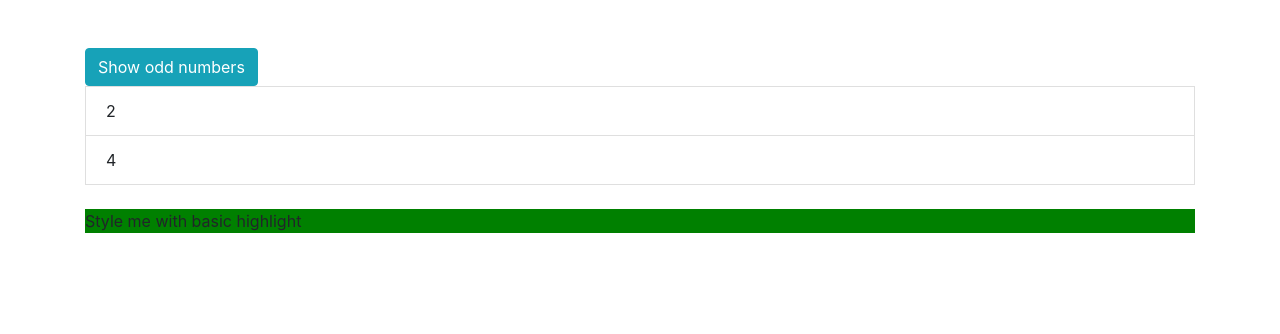
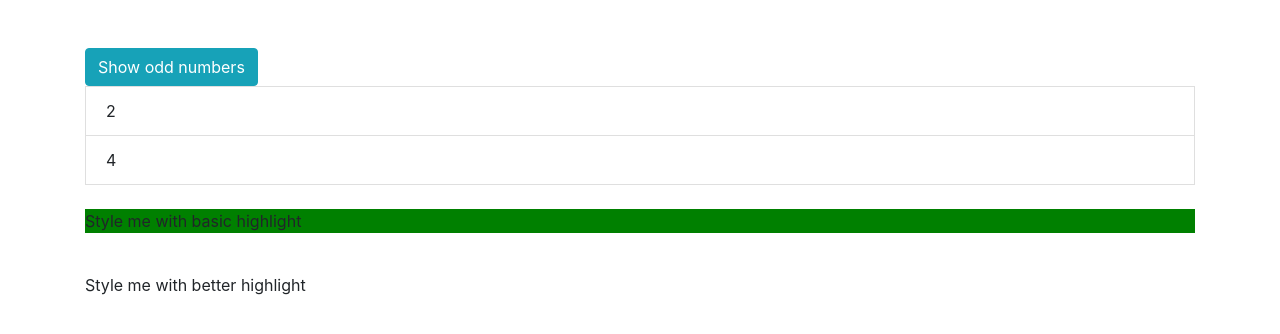
Before and after one commit to PratikshaDhumal96/UdemyAngularProject, an Angular app in the folder Directives/: page / in a window 1280 px wide. Shown: the top 334 px of the page. Built offline with nearby package versions, Linux system fonts and the light colour scheme.

Commit message:
using the Rendere to build a better Attribute Directive.

```diff
--- a/Directives/src/app/app.module.ts
+++ b/Directives/src/app/app.module.ts
@@ -4,13 +4,15 @@
 import { AppRoutingModule } from './app-routing.module';
 import { AppComponent } from './app.component';
 import { PracticeDirectivesComponent } from './practice-directives/practice-directives.component';
-import { BasicHighlightDirectiveDirective } from './basic-highlight-directive.directive';
+import { BasicHighlightDirectiveDirective } from './basic-highlight/basic-highlight-directive.directive';
+import { BetterHighlightDirective } from './better-highlight/better-highlight.directive';
 
 @NgModule({
   declarations: [
     AppComponent,
     PracticeDirectivesComponent,
-    BasicHighlightDirectiveDirective
+    BasicHighlightDirectiveDirective,
+    BetterHighlightDirective
   ],
   imports: [
     BrowserModule,
--- /dev/null
+++ b/Directives/src/app/better-highlight/better-highlight.directive.ts
@@ -0,0 +1,15 @@
+import { Directive, OnInit, Renderer2, ElementRef } from '@angular/core';
+
+@Directive({
+  selector: '[appBetterHighlight]'
+})
+export class BetterHighlightDirective implements OnInit {
+
+  constructor(private renderer : Renderer2,private elRef :ElementRef) { }
+
+  ngOnInit(){
+    this.renderer.setStyle(this.elRef.nativeElement, 'background-Color','blue');
+
+  }
+
+}
--- a/Directives/src/app/practice-directives/practice-directives.component.html
+++ b/Directives/src/app/practice-directives/practice-directives.component.html
@@ -32,5 +32,8 @@
   <br>
 
     <p appBasicHighlightDirective>Style me with basic highlight</p>
+    <br>
+
+    <p appBetterHighlight>Style me with better highlight</p>
 
 </div>
```
Also changed, not shown: Directives/src/app/basic-highlight/basic-highlight-directive.directive.ts (renamed from Directives/src/app/basic-highlight-directive.directive.ts).
